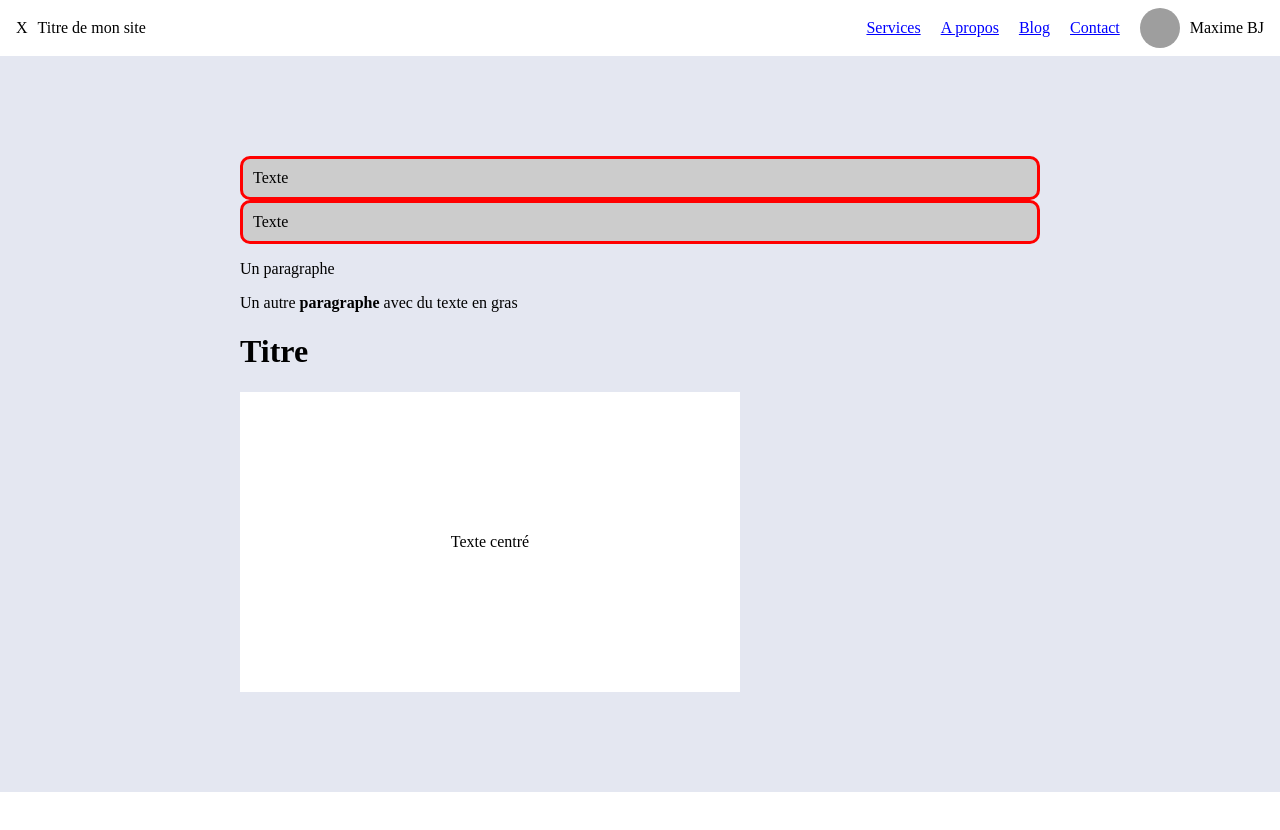
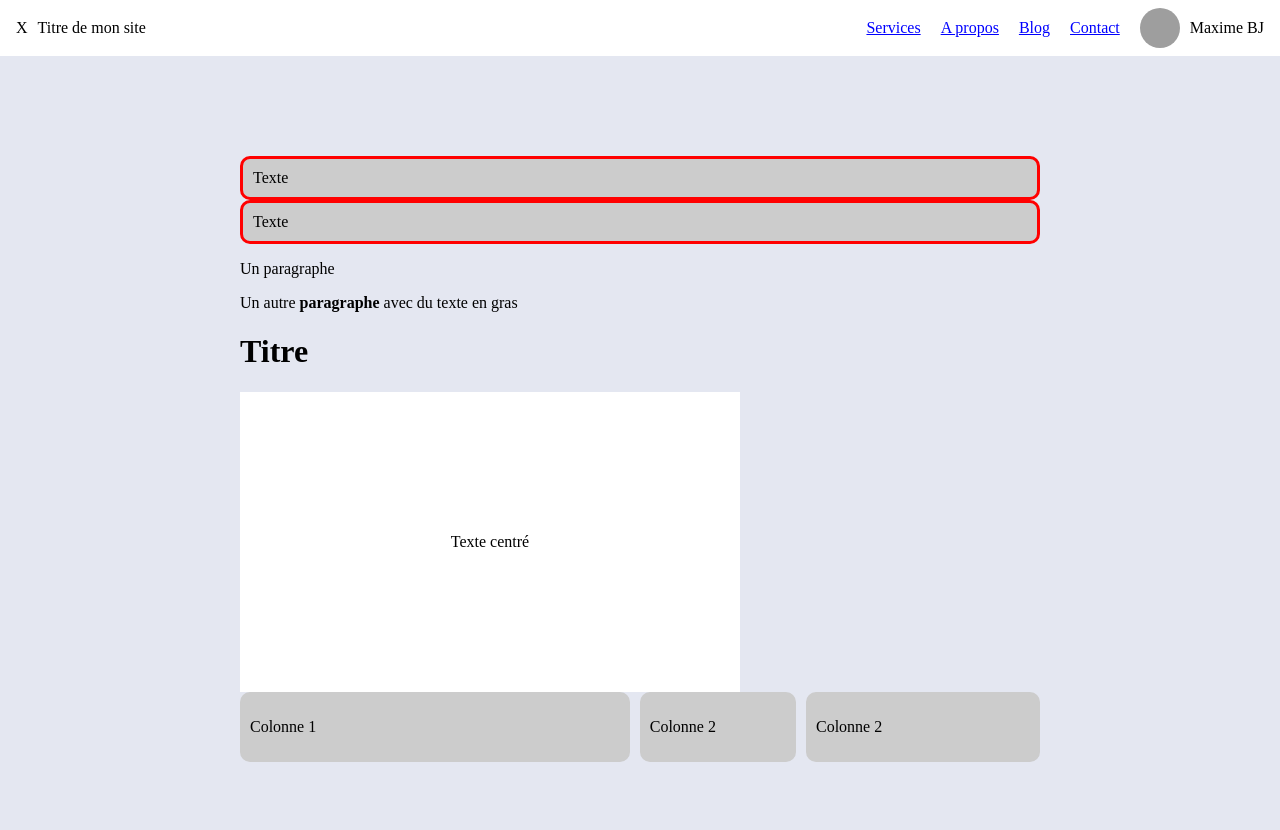
Before and after one commit to maximebj/itiz, a React (Vite) app: page / in a window 1280 px wide. Shown: the top 830 px of the page. Before the commit the page ends 800 px from the top, so only its background shows below. Built offline with nearby package versions, Linux system fonts and the light colour scheme; grey boxes are pictures that could not be loaded; the HTML template or start-up script is replaced by a standard one.

Commit message:
Columns componants

```diff
--- a/src/App.jsx
+++ b/src/App.jsx
@@ -1,5 +1,6 @@
 import Section from "./components/section";
 import Header from "./components/header";
+import { Columns, Column } from "./components/columns";
 
 function App() {
   return (
@@ -17,6 +18,18 @@ function App() {
         <div className="center-block">
           <p>Texte centré</p>
         </div>
+
+        <Columns gap="small">
+          <Column size={50}>
+            <p>Colonne 1</p>
+          </Column>
+          <Column size={20}>
+            <p>Colonne 2</p>
+          </Column>
+          <Column size={30}>
+            <p>Colonne 2</p>
+          </Column>
+        </Columns>
       </Section>
     </>
   );
--- /dev/null
+++ b/src/components/columns/index.jsx
@@ -0,0 +1,17 @@
+import "./style.css";
+
+export function Columns(props) {
+  const { children, gap = "medium" } = props;
+
+  return <div className={`columns has-gap-${gap}`}>{children}</div>;
+}
+
+export function Column(props) {
+  const { children, size = 50 } = props;
+
+  return (
+    <div className="column" style={{ width: `${size}%` }}>
+      {children}
+    </div>
+  );
+}
--- /dev/null
+++ b/src/components/columns/style.css
@@ -0,0 +1,23 @@
+.columns {
+  display: flex;
+  gap: 50px;
+}
+
+.columns.has-gap-small {
+  gap: 10px;
+}
+
+.columns.has-gap-medium {
+  gap: 50px;
+}
+
+.columns.has-gap-large {
+  gap: 100px;
+}
+
+.column {
+  padding: 10px;
+  width: 50%;
+  background: #ccc;
+  border-radius: 10px;
+}
```
